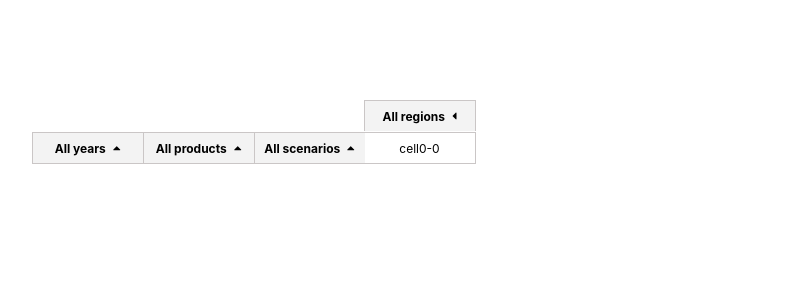
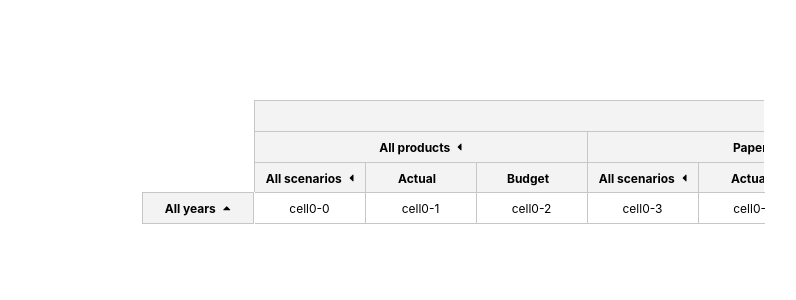
Before and after one commit to cherginets/cube, a React (Create React App) app: page / in a window 1280 px wide. Shown: the top 300 px of the page, without its empty margins (187-983 px from the left). Built offline with nearby package versions, Linux system fonts and the light colour scheme.

Commit message:
stable head

```diff
--- a/src/PivotTable.js
+++ b/src/PivotTable.js
@@ -108,8 +108,8 @@ class PivotTable extends Component {
         this.init_trees = measures.map(measure => this.prepareTree(measure.tree));
         this.init_trees_map = create_map(this.init_trees, 'code');
 
-        let init_list_measures_head = ['regions'],
-            init_list_measures_side = ['years', 'products', 'scenarios'],
+        let init_list_measures_head = ['regions', 'products', 'scenarios'],
+            init_list_measures_side = ['years'],
 
             measures_head = init_list_measures_head.map(measure_code => copy(this.init_trees[this.init_trees_map[measure_code]])),
             measures_head_tree = this.fullTree_get(init_list_measures_head),
@@ -214,18 +214,19 @@ class PivotTable extends Component {
     getTrsHead = () => {
         let get_trs = (tree, param_length = 1) => {
             let trs = [];
-            if(tree.hidden) {
-                return trs;
-            }
+            // if(tree.hidden) {
+            //     return trs;
+            // }
             if(tree._subtree) {
                 trs = get_trs(tree._subtree, param_length);
                 trs = copy(trs);
 
-                let length = this.tree_get_deep_length(tree._subtree, (tree) => !tree.hidden);
+                // let length = this.tree_get_deep_length(tree._subtree, (tree) => !tree.hidden);
+                let length = this.tree_get_deep_length(tree._subtree);
                 length = length * param_length;
                 trs[0].tds.unshift({...tree, rowSpan: length});
                 tree.childs
-                    .filter((child) => !child.hidden)
+                    // .filter((child) => !child.hidden)
                     .forEach(child => {
                         trs = trs.concat(get_trs(child));
                     });
@@ -233,16 +234,123 @@ class PivotTable extends Component {
                 trs.push({tds: [tree]});
                 tree.childs.forEach(child => {
                     this.getTreeIterator(child, (child) => {
-                        if(!child.hidden) {
+                        // if(!child.hidden) {
                             trs.push({tds: [child]});
-                        }
+                        // }
                     })
                 })
             }
             return trs;
         };
+        let convert_trs_for_head = (trs) => {
+            console.group('func - convert_trs_for_head');
+            console.log('trs', trs);
+            let result_trs = [], added_td;
+            // debugger;
+            for (let i = trs.length - 1; i >= 0; i--) {
+                // Костылииии. Максимум в шапке может быть 4 уровня (строк заголовков)
+                if (trs[i].tds.length === 1) {
+                    if (!result_trs[result_trs.length - 1]) {
+                        result_trs[0] = {tds: []};
+                    }
+                    result_trs[result_trs.length - 1].tds.unshift(trs[i].tds[0]);
+                }
+                else if (trs[i].tds.length === 2) {
+                    if (!result_trs[result_trs.length - 2]) {
+                        result_trs.unshift({tds: []});
+                    }
+                    added_td = trs[i].tds[trs[i].tds.length - 1];
+                    result_trs[result_trs.length - 1].tds.unshift(added_td);
 
-        return get_trs(this.state.measures_head_tree)
+                    added_td = trs[i].tds[trs[i].tds.length - 2];
+                    result_trs[result_trs.length - 2].tds.unshift({
+                        ...added_td, colSpan: added_td.rowSpan
+                    });
+                }
+                else if (trs[i].tds.length === 3) {
+                    if (!result_trs[result_trs.length - 3]) {
+                        result_trs.unshift({tds: []});
+                    }
+                    added_td = trs[i].tds[trs[i].tds.length - 1];
+                    result_trs[result_trs.length - 1].tds.unshift(added_td);
+
+                    added_td = trs[i].tds[trs[i].tds.length - 2];
+                    result_trs[result_trs.length - 2].tds.unshift({
+                        ...added_td, colSpan: added_td.rowSpan
+                    });
+
+                    added_td = trs[i].tds[trs[i].tds.length - 3];
+                    result_trs[result_trs.length - 3].tds.unshift({
+                        ...added_td, colSpan: added_td.rowSpan
+                    });
+                }
+                else if (trs[i].tds.length === 4) {
+                    if (!result_trs[result_trs.length - 4]) {
+                        result_trs.unshift({tds: []});
+                    }
+                    added_td = trs[i].tds[trs[i].tds.length - 1];
+                    result_trs[result_trs.length - 1].tds.unshift(added_td);
+
+                    added_td = trs[i].tds[trs[i].tds.length - 2];
+                    result_trs[result_trs.length - 2].tds.unshift({
+                        ...added_td, colSpan: added_td.rowSpan
+                    });
+
+                    added_td = trs[i].tds[trs[i].tds.length - 3];
+                    result_trs[result_trs.length - 3].tds.unshift({
+                        ...added_td, colSpan: added_td.rowSpan
+                    });
+
+                    added_td = trs[i].tds[trs[i].tds.length - 4];
+                    result_trs[result_trs.length - 4].tds.unshift({
+                        ...added_td, colSpan: added_td.rowSpan
+                    });
+                }
+
+                console.log('trs[' + i + '];', trs[i])
+            }
+            console.log('result_trs', result_trs);
+            console.groupEnd();
+            // return trs;
+            return result_trs;
+
+            //
+            // let rowspan = false, rowspan_j = 0;
+            // trs.forEach((tr,i) => {
+            //     console.log('trs', i, tr.tds)
+            //     tr.tds.forEach((td, j) => {
+            //         if(td.rowSpan > 1) {
+            //             rowspan = td.rowSpan;
+            //             rowspan_j = j+1;
+            //         }
+            //         if(rowspan === td.rowSpan || rowspan === false) {
+            //             result_trs[j] = {
+            //                 ...result_trs[j],
+            //                 tds: (result_trs[j] && result_trs[j].tds ? result_trs[j].tds : []).concat([{
+            //                     ...td,
+            //                     colSpan: td.rowSpan,
+            //                     rowSpan: 1,
+            //                 }])
+            //             };
+            //             if(rowspan !== false) {
+            //                 rowspan--
+            //             }
+            //         } else if(rowspan !== false) {
+            //             rowspan--;
+            //             result_trs[rowspan_j] = {
+            //                 ...result_trs[rowspan_j],
+            //                 tds: (result_trs[rowspan_j] && result_trs[rowspan_j].tds ? result_trs[rowspan_j].tds : []).concat([{
+            //                     ...td,
+            //                     rowSpan: 1,
+            //                 }])
+            //             }
+            //         }
+            //     })
+            // });
+            // result_trs.push({tds: tds});
+        };
+        let trs = get_trs(this.state.measures_head_tree);
+        return convert_trs_for_head(trs);
     };
 
     render() {
@@ -252,11 +360,12 @@ class PivotTable extends Component {
         let trs_head = this.getTrsHead(),
             trs_side = this.getTrsSide();
 
-        console.log('trs_head', trs_head);
-        console.log('trs_side', trs_side);
-
-        console.log('measures_head_tree', this.state.measures_head_tree);
-        console.log('measures_side_tree', this.state.measures_side_tree);
+        console.groupCollapsed('render()');
+        console.info('trs_head', trs_head);
+        console.info('trs_side', trs_side);
+        console.info('measures_head_tree', this.state.measures_head_tree);
+        console.info('measures_side_tree', this.state.measures_side_tree);
+        console.groupEnd();
 
         return (
             <div className="pivot-table" id="demo">
@@ -269,6 +378,8 @@ class PivotTable extends Component {
                         {trs_head.map((tr, i) => {
                             return <tr key={i}>
                                 {tr.tds.map((td, j) => {
+                                    // console.log('td', td);
+                                    // console.log('td.colSpan', td.colSpan);
                                     return <th colSpan={td.colSpan} key={j}
                                                onClick={this.handleClickToggleHeadChilds.bind(this, td)}>
                                         {td.name}
@@ -317,7 +428,7 @@ class PivotTable extends Component {
                         <tbody>
                         {trs_side.map((side, i) => {
                             return <tr key={i}>
-                                {trs_head.map((head, j) => {
+                                {trs_head[trs_head.length - 1].tds.map((head, j) => {
                                     return <td key={j}>
                                         cell{i}-{j}
                                     </td>
```
